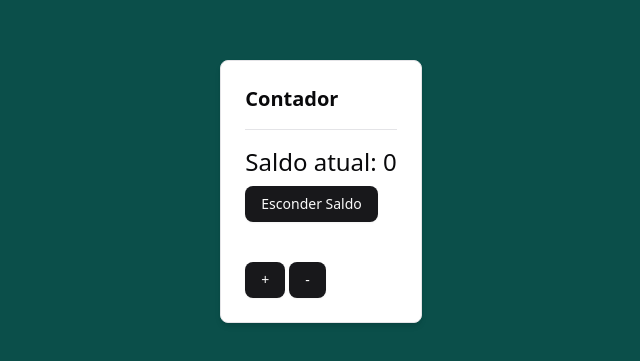
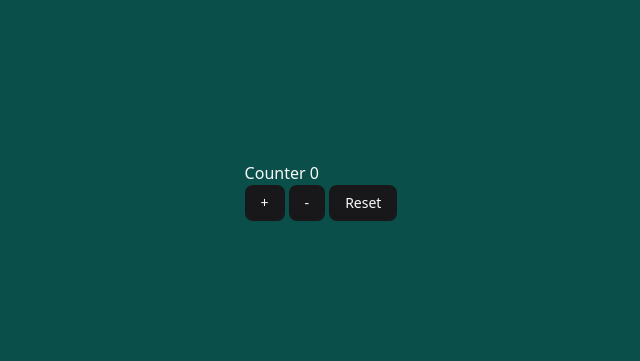
Before and after one commit to ruann3res/react-hooks, a React (Vite) app: page / in a window 1280 px wide. Shown: the part 209-570 px from the top of the page, without its empty margins (319-959 px from the left). Built offline with nearby package versions, Linux system fonts and the light colour scheme.

Commit message:
feat: componentes funcionais & React Hooks: useState

```diff
--- a/src/App.tsx
+++ b/src/App.tsx
@@ -1,9 +1,10 @@
-import { Counter } from "@/components/Counter"
+
+import { State } from "./hooks/01-useState"
 
 export function App() {
   return (
     <div className="min-h-screen grid place-items-center bg-teal-900">
-      <Counter title="Contador" userRole="admin" />
+      <State/>
     </div>
   )
 }
--- /dev/null
+++ b/src/hooks/01-useState.tsx
@@ -0,0 +1,28 @@
+import { Button } from "@/components/ui/button";
+import { useState } from "react"
+
+export function State(){
+    const [counter, setCounter] = useState<number>(0);
+
+    function handlePlus(){
+        setCounter(prevState => prevState + 1)
+    }
+    function handleMinus(){
+        setCounter(prevState => prevState - 1)
+    }
+
+    function handleReset(){
+        setCounter(0)
+    }
+
+    return (
+        <div>
+            <h1 className="text-primary-foreground">Counter {counter}</h1>
+            <div className="space-x-1">
+                    <Button onClick={handlePlus}>+</Button>
+                    <Button onClick={handleMinus}>-</Button>
+                    <Button onClick={handleReset}>Reset</Button>
+                </div>
+        </div>
+    )
+}
```
